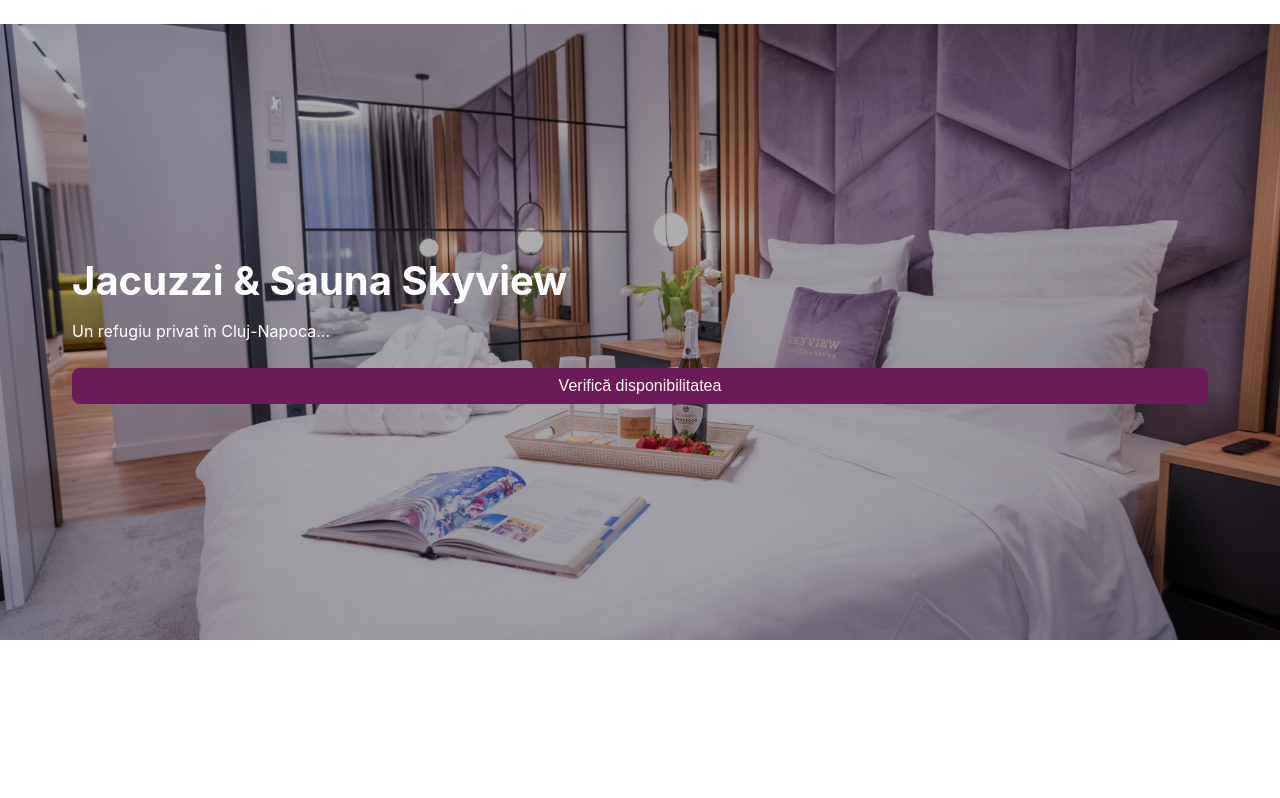
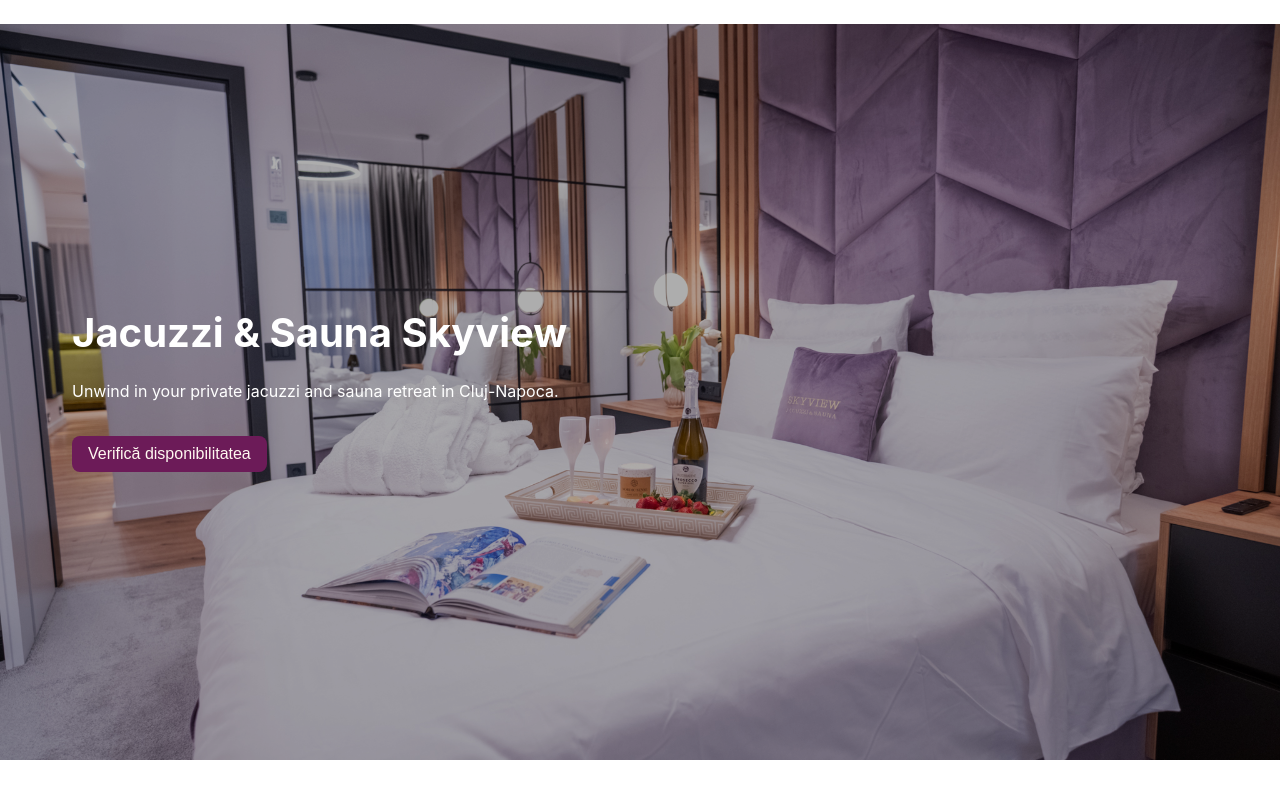
Before and after one commit to alexandraancau/jacuzzi-and-sauna-skyview, a React (Vite) app: page / in a window 1280 px wide. Built offline with nearby package versions, Linux system fonts and the light colour scheme.

Commit message:
SCRUM-28 feat: finalizing hero

```diff
--- a/src/features/hero/Hero.styles.ts
+++ b/src/features/hero/Hero.styles.ts
@@ -25,25 +25,27 @@
   display: flex;
   flex-direction: column;
   justify-content: center;
-  min-height: 520px;
+  align-items: flex-start;
+  min-height: 70vh;
   color: ${({ theme }) => theme.colors.white};
   padding-top: ${({ theme }) => theme.spacing.xl}px;
   padding-bottom: ${({ theme }) => theme.spacing.xl}px;
 
   @media (min-width: ${({ theme }) => theme.breakpoints.tablet}) {
+    min-height: 80vh;
     padding-top: ${({ theme }) => theme.spacing.xxl}px;
     padding-bottom: ${({ theme }) => theme.spacing.xxl}px;
   }
 `;
 
 export const HeroHeading = styled.h1`
-  margin: 0 0 ${({ theme }) => theme.spacing.md}px;
+  margin: 0 0 ${({ theme }) => theme.spacing.lg}px;
   font-size: ${({ theme }) => theme.typography.fontSizes.xxl}px;
   line-height: 1.05;
 `;
 
 export const HeroText = styled.p`
-  margin: 0 0 ${({ theme }) => theme.spacing.lg}px;
+  margin: 0 0 ${({ theme }) => theme.spacing.xl}px;
   max-width: 720px;
   font-size: ${({ theme }) => theme.typography.fontSizes.md}px;
   line-height: ${({ theme }) => theme.typography.lineHeights.relaxed};
--- a/src/features/hero/Hero.tsx
+++ b/src/features/hero/Hero.tsx
@@ -18,7 +18,7 @@
         <Container>
           <HeroContent>
             <HeroHeading>Jacuzzi & Sauna Skyview</HeroHeading>
-            <HeroText>Un refugiu privat în Cluj-Napoca...</HeroText>
+            <HeroText>Unwind in your private jacuzzi and sauna retreat in Cluj-Napoca.</HeroText>
             <Button>Verifică disponibilitatea</Button>
           </HeroContent>
         </Container>
```
